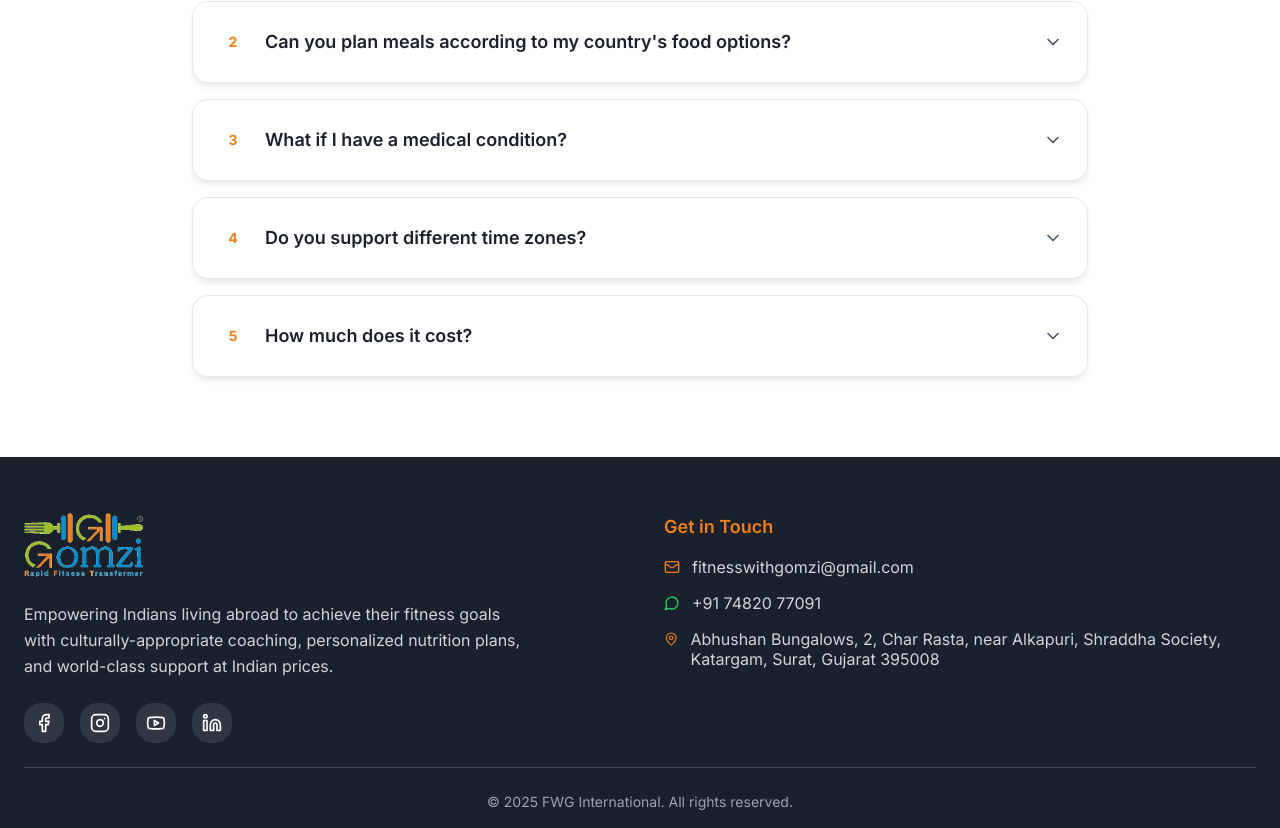
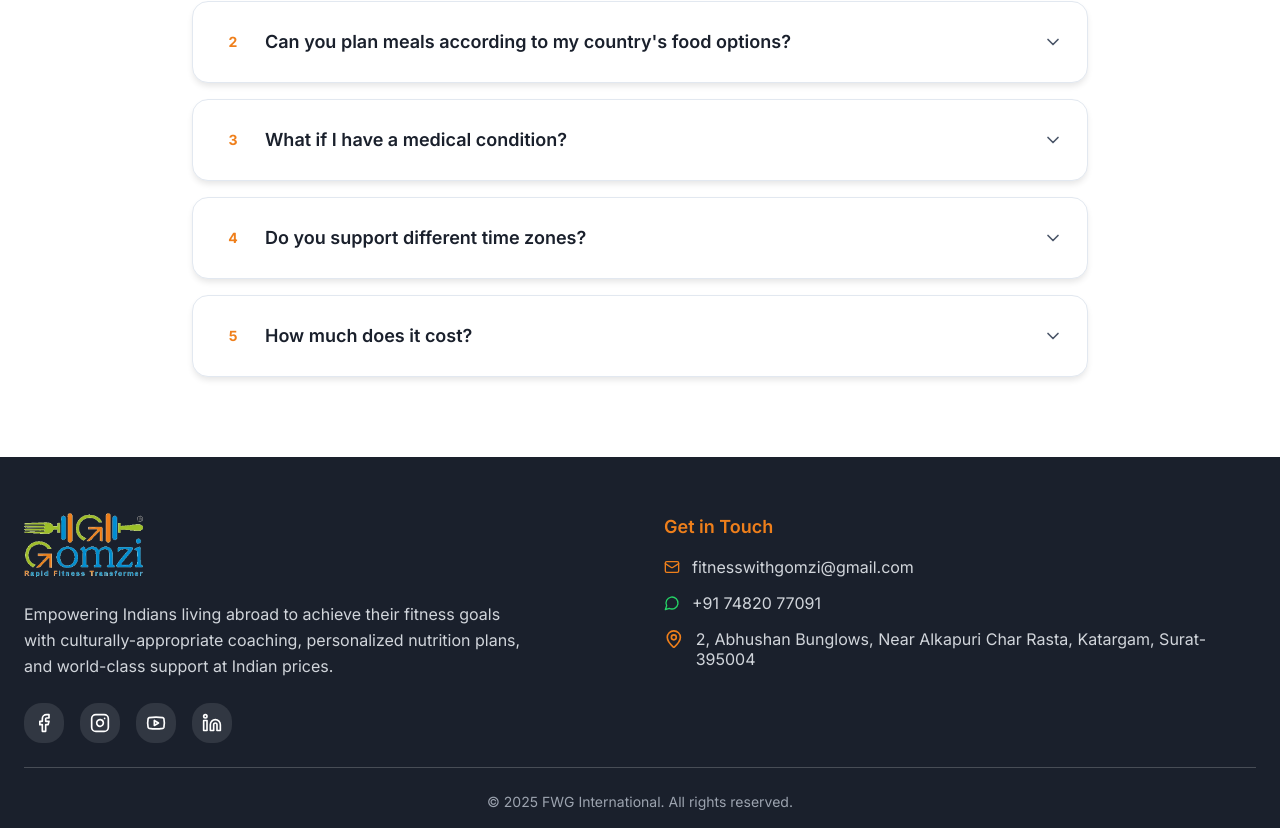
Before and after one commit to GomziServies/fwg-international-landing-page, a React (Vite) app: page / in a window 1280 px wide. Shown: the part 6497-7325 px from the top of the page. Built offline with nearby package versions, Linux system fonts and the light colour scheme.

Commit message:
bug solve

```diff
--- a/src/components/ui/WhatsAppButton.jsx
+++ b/src/components/ui/WhatsAppButton.jsx
@@ -3,7 +3,7 @@ import Icon from '../AppIcon';
 
 const WhatsAppButton = () => {
   const phoneNumber = '7482077091';
-  const message = encodeURIComponent('Hello! I would like to know more about FWG International.');
+  const message = encodeURIComponent('Hello! I came across FWG International and I’m really interested in your 1-month body transformation program. Could you please share more details about the service and how it works?');
 
   const handleClick = () => {
     window.open(`https://wa.me/${phoneNumber}?text=${message}`, '_blank');
--- a/src/pages/landing-page/components/Footer.jsx
+++ b/src/pages/landing-page/components/Footer.jsx
@@ -6,7 +6,7 @@ const Footer = () => {
 
   const socialLinks = [
     { name: "Facebook", icon: "Facebook", href: "https://www.facebook.com/gajani2/" },
-    { name: "Instagram", icon: "Instagram", href: "https://www.instagram.com/gomzi_nutrition/?igsh=NTc4MTIwNjQ2YQ%3D%3D#" },
+    { name: "Instagram", icon: "Instagram", href: "https://www.instagram.com/fitnesswithgomzi/" },
     { name: "YouTube", icon: "Youtube", href: "https://www.youtube.com/channel/UCLyvtq55YZORdV-SN8OQSzQ" },
     { name: "LinkedIn", icon: "Linkedin", href: "https://www.linkedin.com/in/dt-gautam-jani-561a50161/" },
   ];
@@ -15,7 +15,7 @@ const Footer = () => {
     email: "fitnesswithgomzi@gmail.com",
     whatsapp: "+91 74820 77091",
     address:
-      "Abhushan Bungalows, 2, Char Rasta, near Alkapuri, Shraddha Society, Katargam, Surat, Gujarat 395008",
+      "2, Abhushan Bunglows, Near Alkapuri Char Rasta, Katargam, Surat-395004",
   };
 
   return (
```
